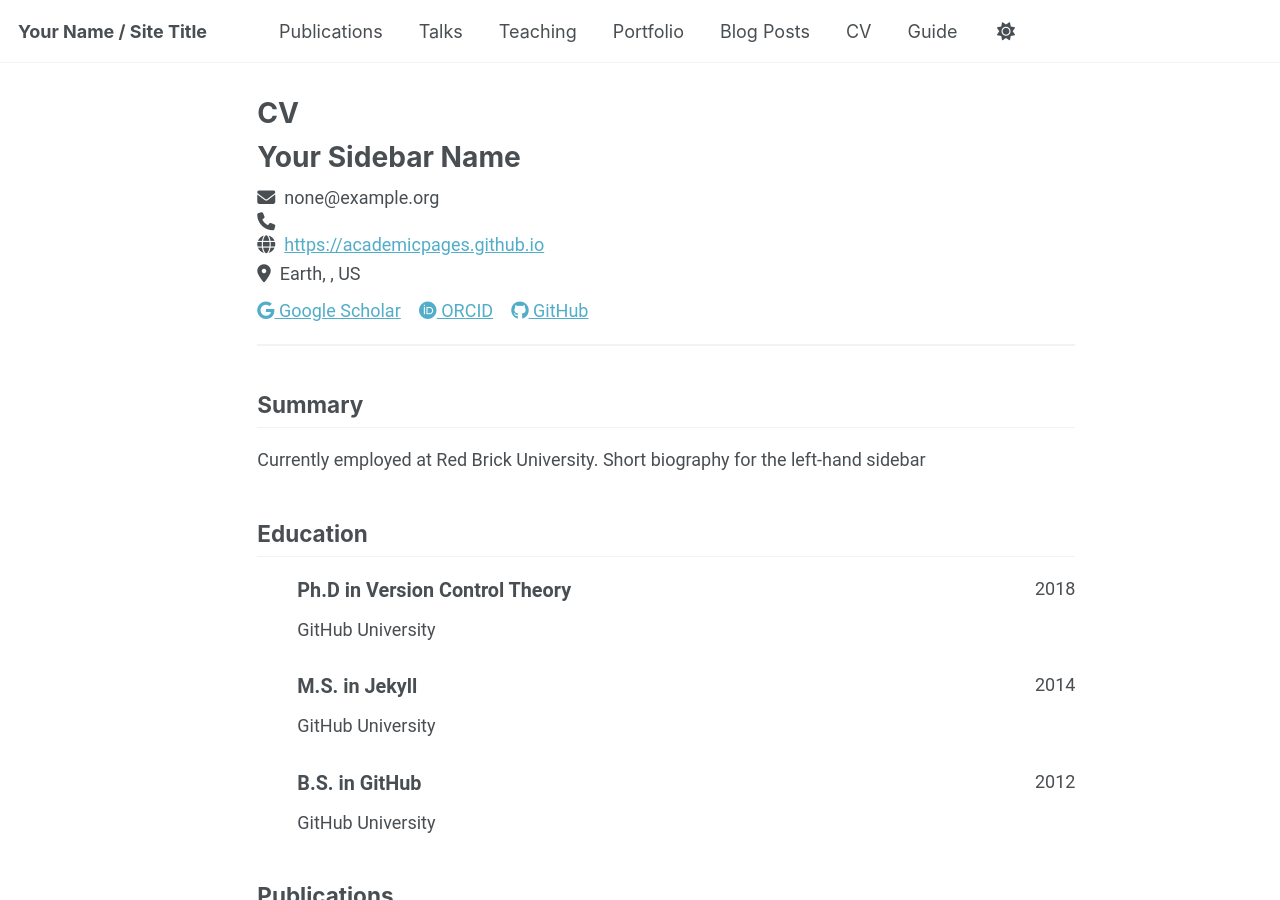
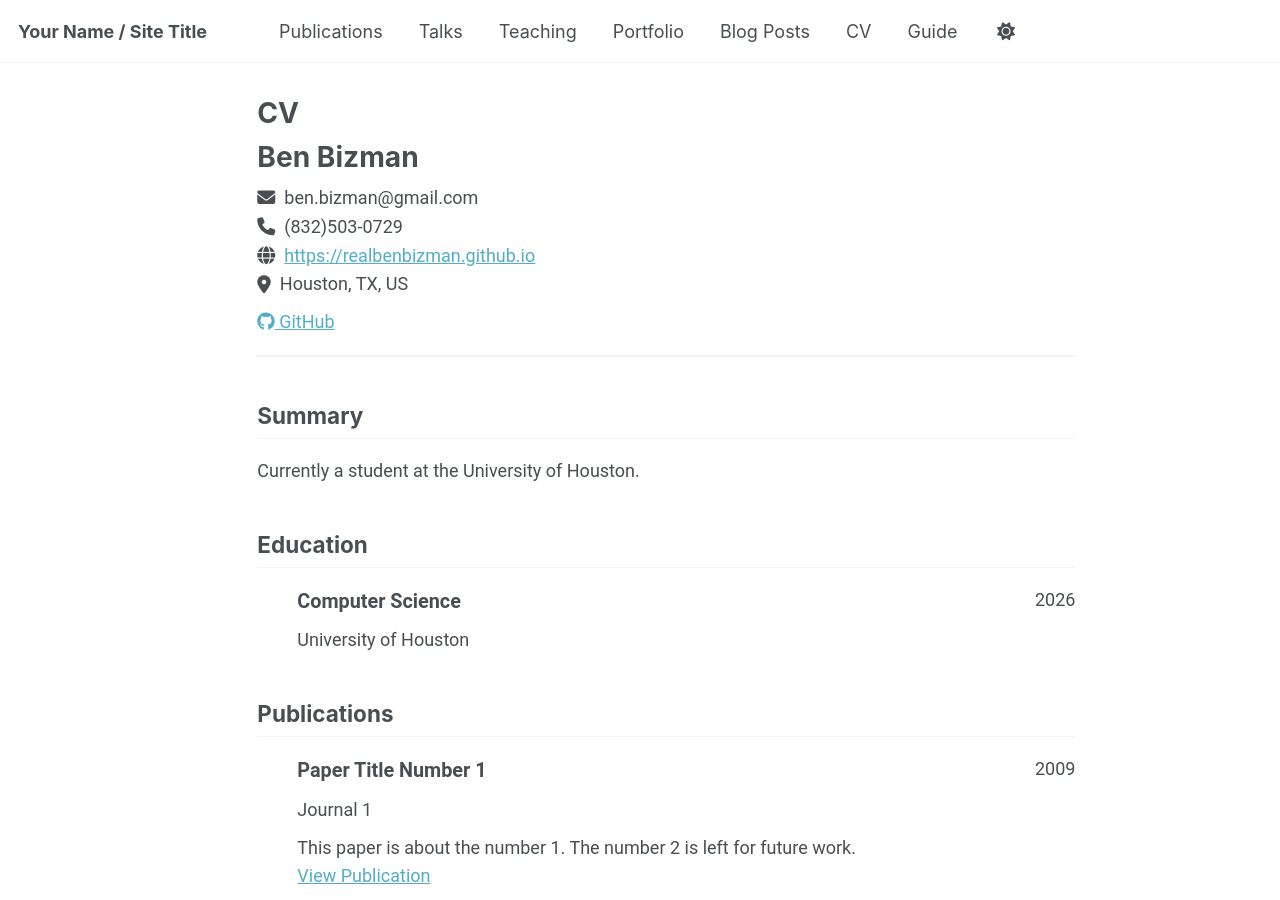
Before and after one commit to RealBenBizman/RealBenBizman.github.io, a Jekyll site: the page built from _pages/cv-json.md, in a window 1280 px wide and 900 px high. Built offline with Jekyll 4.4.1, drawn with Linux system fonts in a browser that asks for light colours; a script bundle is joined from its source files by our own code; library files that are not in the unit come from our copies.

Commit message:
Update cv.json

```diff
--- a/_data/cv.json
+++ b/_data/cv.json
@@ -1,28 +1,18 @@
 {
   "basics": {
-    "name": "Your Sidebar Name",
-    "email": "none@example.org",
-    "phone": "",
-    "website": "https://academicpages.github.io",
-    "summary": "Currently employed at Red Brick University. Short biography for the left-hand sidebar",
+    "name": "Ben Bizman",
+    "email": "ben.bizman@gmail.com",
+    "phone": "(832)503-0729",
+    "website": "https://realbenbizman.github.io",
+    "summary": "Currently a student at the University of Houston.",
     "location": {
       "address": "",
       "postalCode": "",
-      "city": "Earth",
+      "city": "Houston",
       "countryCode": "US",
-      "region": ""
+      "region": "TX"
     },
     "profiles": [
-      {
-        "network": "Google Scholar",
-        "username": "",
-        "url": "https://scholar.google.com/citations?user=PS_CX0AAAAAJ"
-      },
-      {
-        "network": "ORCID",
-        "username": "",
-        "url": "https://orcid.org/yourorcidurl"
-      },
       {
         "network": "GitHub",
         "username": "academicpages",
@@ -33,29 +23,11 @@
   "work": [],
   "education": [
     {
-      "institution": "GitHub University",
-      "area": "Ph.D in Version Control Theory",
+      "institution": "University of Houston",
+      "area": "Computer Science",
       "studyType": "",
-      "startDate": "",
-      "endDate": "2018",
-      "gpa": null,
-      "courses": []
-    },
-    {
-      "institution": "GitHub University",
-      "area": "M.S. in Jekyll",
-      "studyType": "",
-      "startDate": "",
-      "endDate": "2014",
-      "gpa": null,
-      "courses": []
-    },
-    {
-      "institution": "GitHub University",
-      "area": "B.S. in GitHub",
-      "studyType": "",
-      "startDate": "",
-      "endDate": "2012",
+      "startDate": "2022",
+      "endDate": "2026",
       "gpa": null,
       "courses": []
     }
```
